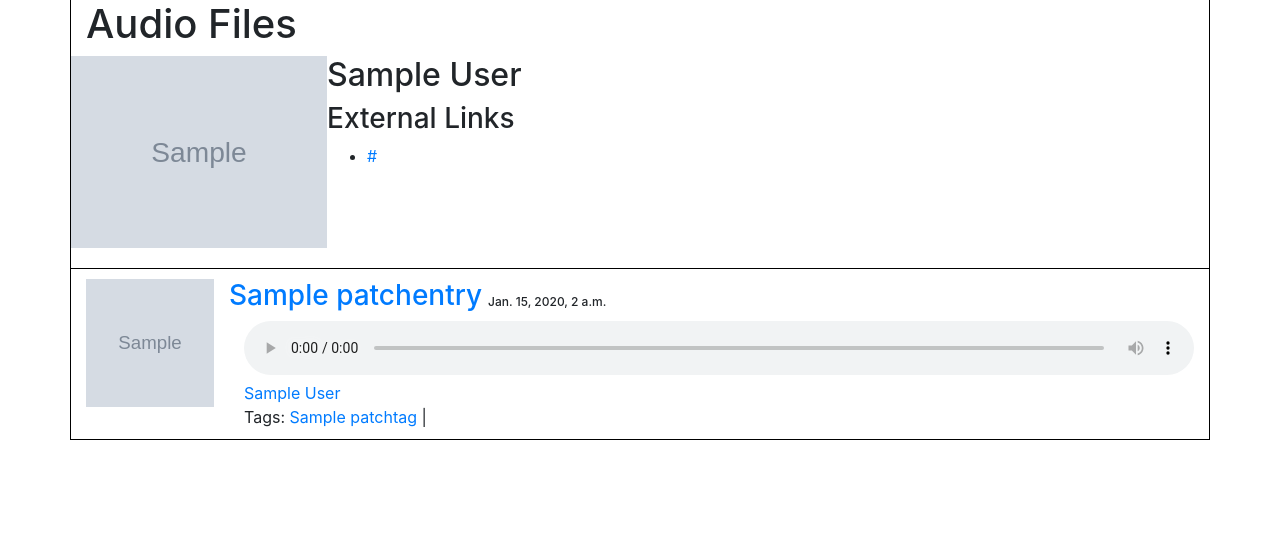
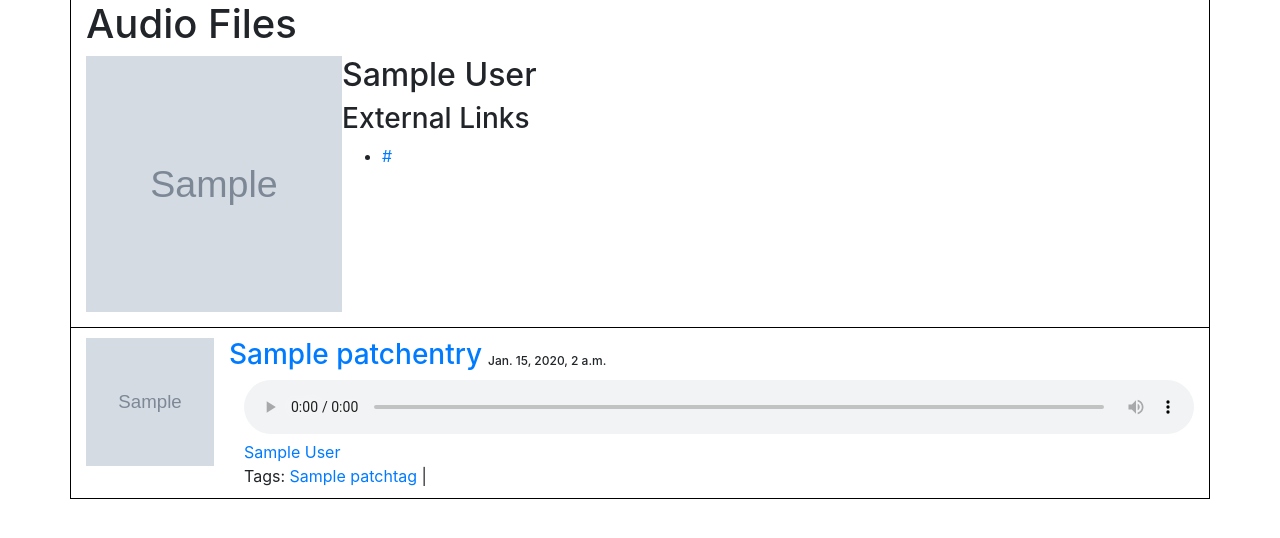
Before and after one commit to wlaub/tttweb, a Django app: template patches/templates/patches/index.html in a window 1280 px wide. Shown: the top 538 px of the page. Run offline with Django 3.2, Linux system fonts and the light colour scheme; the template is opened without the code that fills it: values that come from a table or form of the project are taken from there, others are empty; tables that the repository leaves empty hold one stand-in row (values such as "Sample post"); grey boxes marked "Sample" are stand-in pictures.

Commit message:
some tweaks

```diff
--- a/patches/static/patches/style.css
+++ b/patches/static/patches/style.css
@@ -33,8 +33,14 @@
 	object-fit:cover;
 	vertical-align:middle;
 }
+.author-thumbnail {
+	height: 256px;
+	width:256px;
+	object-fit:cover;
+}
 .author-info {
-	padding-bottom: 20px;
+	padding-left: 15px;
+	padding-bottom: 15px;
 }
 .home-link {
 	color:inherit;
--- a/patches/templates/patches/index.html
+++ b/patches/templates/patches/index.html
@@ -13,7 +13,7 @@ Audio Files
 
                 <div>
                 {% if author.author.author_image %}
-                <img src="{{author.author.author_image.url}}" width=256 />
+                <img src="{{author.author.author_image.url}}" class="author-thumbnail" />
                 {% endif %}
                 </div>
 
```
